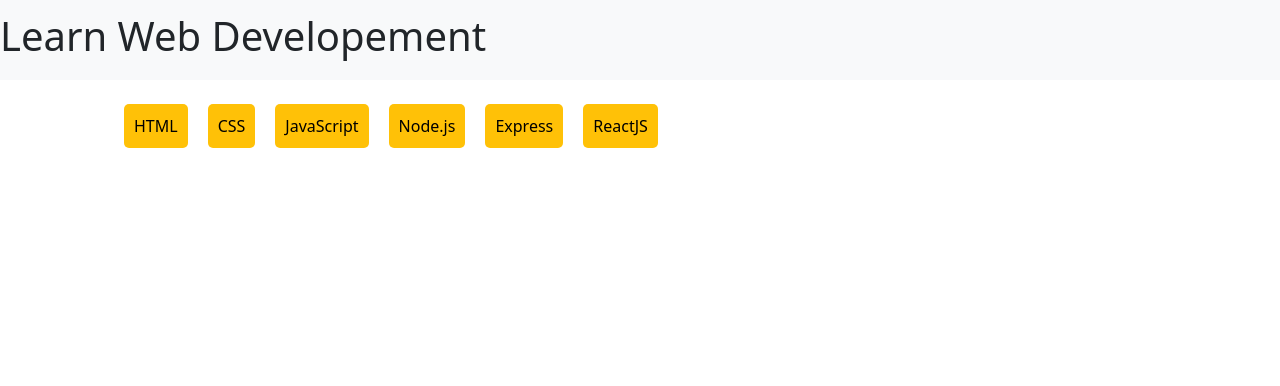
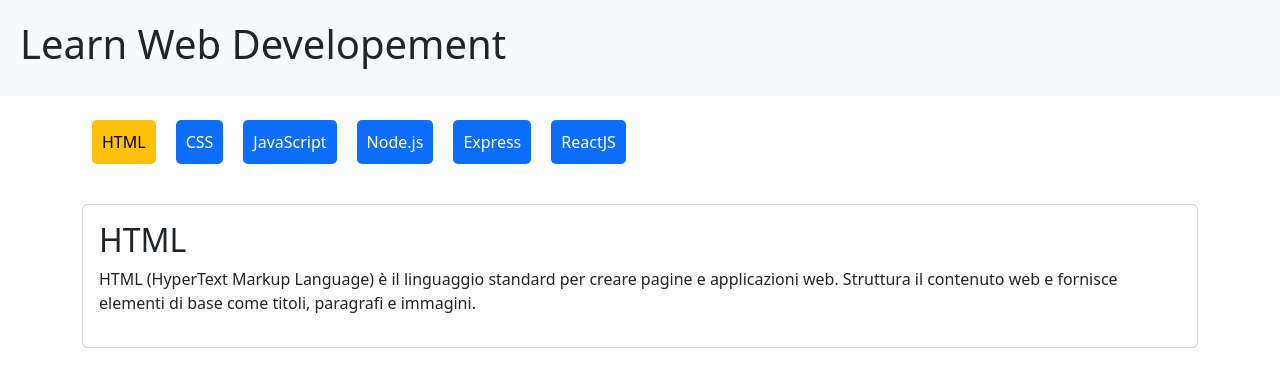
Before and after one commit to eleonoracappellesso/react-use-state, a React (Vite) app: page / in a window 1280 px wide. Shown: the top 386 px of the page. Built offline with nearby package versions, Linux system fonts and the light colour scheme.

Commit message:
created a onClick event to li

```diff
--- a/src/components/MainComponent.jsx
+++ b/src/components/MainComponent.jsx
@@ -3,17 +3,25 @@
 
 function MainComponent() {
     const languagesList = [...languages];
-
+    const [activeLanguage, setActiveLanguage] = useState(languagesList[0]);
     return (
         <>
             <main className='container'>
-                <section>
+                <div>
                     <ul className='d-flex align-items-center flex-wrap'>
                         {languagesList.map((language) => {
-                            return <li key={language.id} className='text-bg-warning my-4'>{language.title}</li>
+                            return (<li key={language.id} className={`my-4 text-bg-${activeLanguage.id === language.id ? 'warning' : 'primary'}`}
+                                onClick={() => setActiveLanguage(language)} >
+                                {language.title}
+                            </li>
+                            )
                         })}
                     </ul>
-                </section>
+                </div>
+                <div className="card card-body">
+                    <h2>{activeLanguage.title}</h2>
+                    <p>{activeLanguage.description}</p>
+                </div>
             </main>
         </>
     )
--- a/src/index.css
+++ b/src/index.css
@@ -1,10 +1,11 @@
 header {
     background-color: #F8F9FA;
-    height: 80px;
+    padding: 20px;
 }
 
 ul {
     list-style: none;
+    padding-inline-start: 0;
 }
 
 ul li {
@@ -12,4 +13,5 @@
     padding: 10px;
     border-radius: 5px;
     margin: 10px;
+    cursor: pointer;
 }
```
